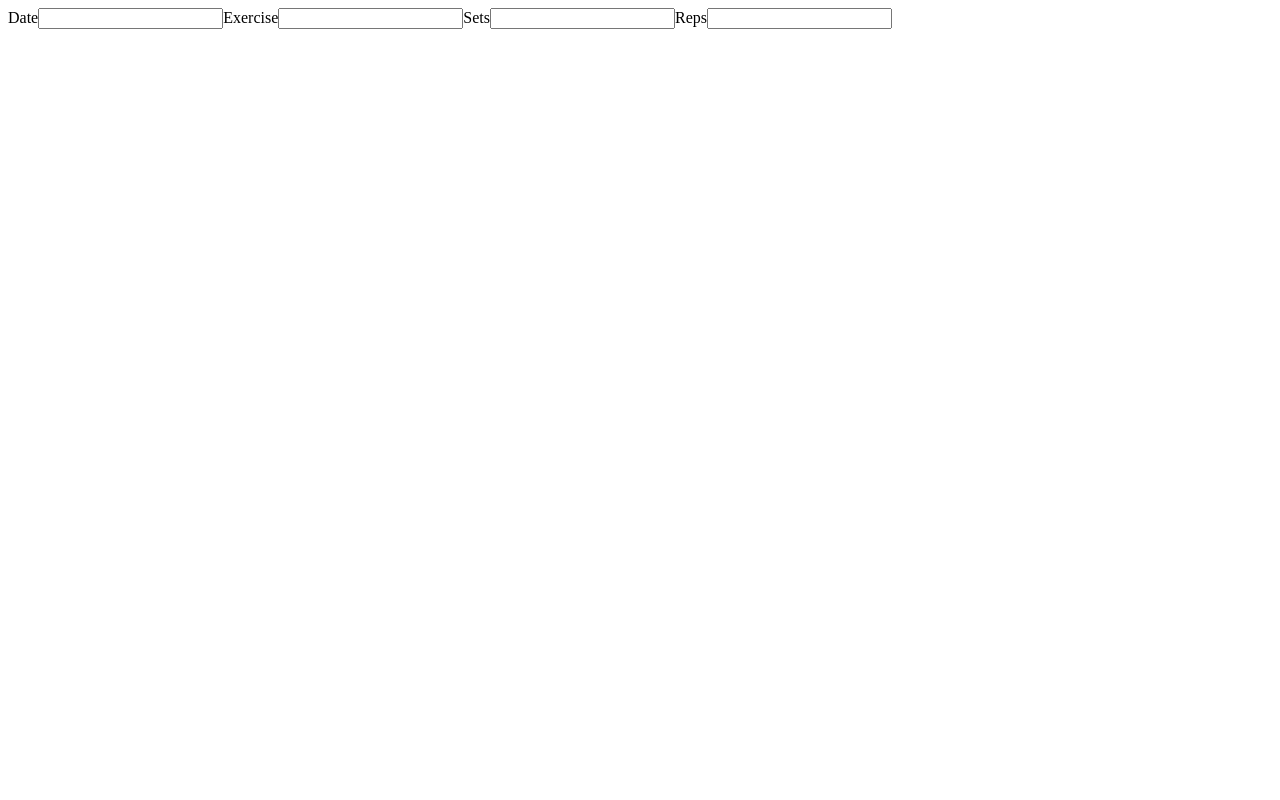
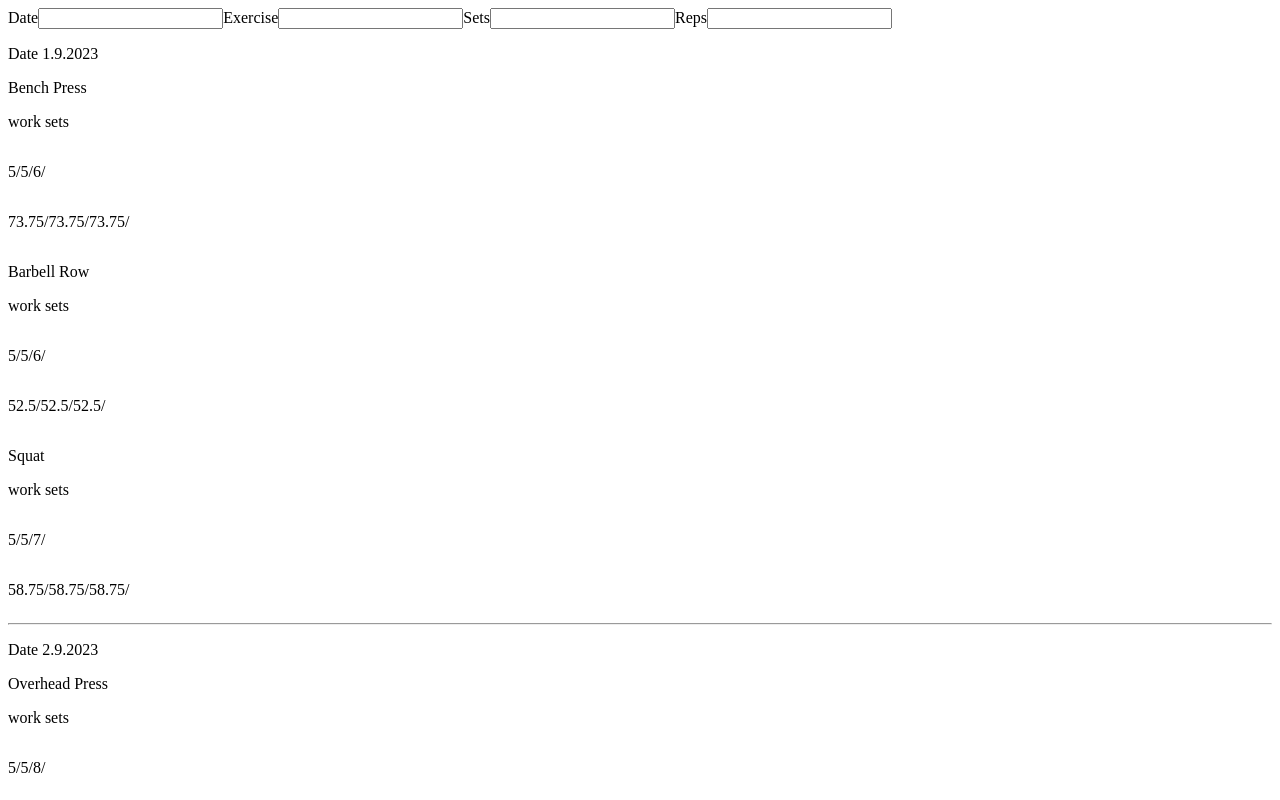
Before and after one commit to LerkkaP/WorkoutLogger, a React (Create React App) app: page / in a window 1280 px wide. Shown: the top 800 px of the page. Built offline with nearby package versions, Linux system fonts and the light colour scheme; no server answers; data requests are answered from the project's data file.

Commit message:
modified the db.json structure and made component for listing the workouts. Also added styling sheet

```diff
--- a/db.json
+++ b/db.json
@@ -1,60 +1,58 @@
 {
-  "workouts": {
-    "1": {
+  "workouts": [
+    {
       "date": "1.9.2023",
-      "exercises": {
-        "1": {
+      "exercises": [
+        {
           "name": "Bench Press",
-          "sets": {
-            "set1": { "reps": 5, "kg": 73.75 },
-            "set2": { "reps": 5, "kg": 73.75 },
-            "set3": { "reps": 6, "kg": 73.75 }
-          }
+          "sets": [
+            { "reps": 5, "kg": 73.75 },
+            { "reps": 5, "kg": 73.75 },
+            { "reps": 6, "kg": 73.75 }
+          ]
         },
-        "2": {
+        {
           "name": "Barbell Row",
-          "sets": {
-            "set1": { "reps": 5, "kg": 52.5 },
-            "set2": { "reps": 5, "kg": 52.5 },
-            "set3": { "reps": 6, "kg": 52.5 }
-          }
+          "sets": [
+            { "reps": 5, "kg": 52.5 },
+            { "reps": 5, "kg": 52.5 },
+            { "reps": 6, "kg": 52.5 }
+          ]
         },
-        "3": {
+        {
           "name": "Squat",
-          "sets": {
-            "set1": { "reps": 5, "kg": 58.75 },
-            "set2": { "reps": 5, "kg": 58.75 },
-            "set3": { "reps": 7, "kg": 58.75 }
-          }
+          "sets": [
+            { "reps": 5, "kg": 58.75 },
+            { "reps": 5, "kg": 58.75 },
+            { "reps": 7, "kg": 58.75 }
+          ]
         }
-      }
+      ]
     },
-    "2": {
+    {
       "date": "2.9.2023",
-      "exercises": {
-        "1": {
+      "exercises": [
+        {
           "name": "Overhead Press",
-          "sets": {
-            "set1": { "reps": 5, "kg": 37.5 },
-            "set2": { "reps": 5, "kg": 37.5 },
-            "set3": { "reps": 8, "kg": 37.5 }
-          }
+          "sets": [
+            { "reps": 5, "kg": 37.5 },
+            { "reps": 5, "kg": 37.5 },
+            { "reps": 8, "kg": 37.5 }
+          ]
         },
-        "2": {
+        {
           "name": "Weighted chinups",
-          "sets": {
-            "set1": { "reps": 5, "kg": 16.25 },
-            "set2": { "reps": 5, "kg": 16.25 },
-            "set3": { "reps": 5, "kg": 16.25 }
-          }
+          "sets": [
+            { "reps": 5, "kg": 16.25 },
+            { "reps": 5, "kg": 16.25 },
+            { "reps": 5, "kg": 16.25 }
+          ]
         },
-        "3": {
+        {
           "name": "Deadlift",
-          "sets": {
-            "set1": { "reps": 7, "kg": 62.5 }
-          }
+          "sets": [{ "reps": 7, "kg": 62.5 }]
         }
-      }
+      ]
     }
-  }
+  ]
 }
--- a/src/App.js
+++ b/src/App.js
@@ -3,11 +3,12 @@ import { useEffect } from "react";
 import WorkoutForm from "./components/WorkoutForm";
 import WorkoutList from "./components/WorkoutList";
 
-import { useSelector, useDispatch } from "react-redux";
+import { useDispatch } from "react-redux";
 import { initializeWorkouts } from "./reducers/workoutReducer";
 
+import "./style.css";
+
 const App = () => {
-  const workouts = useSelector((state) => state);
   const dispatch = useDispatch();
 
   useEffect(() => {
--- a/src/components/WorkoutList.js
+++ b/src/components/WorkoutList.js
@@ -1,8 +1,30 @@
 import { useSelector } from "react-redux";
 
 const WorkoutList = () => {
-  const workouts = useSelector((state) => state);
-  return console.log(workouts);
+  const data = useSelector((state) => state);
+
+  return data.workouts.map((workout, i) => (
+    <div key={i}>
+      <p>Date {workout.date}</p>
+      {workout.exercises.map((exercise, i) => (
+        <div key={i}>
+          <p>{exercise.name}</p>
+          <p>work sets</p>
+          <div className="reps">
+            {exercise.sets.map((sets, i) => (
+              <p key={i}>{sets.reps}/</p>
+            ))}
+          </div>
+          <div className="sets">
+            {exercise.sets.map((sets, i) => (
+              <p key={i}>{sets.kg}/</p>
+            ))}
+          </div>
+        </div>
+      ))}
+      <hr></hr>
+    </div>
+  ));
 };
 
 export default WorkoutList;
--- /dev/null
+++ b/src/style.css
@@ -0,0 +1,5 @@
+.reps,
+.sets {
+  display: flex;
+  flex-direction: row;
+}
```
